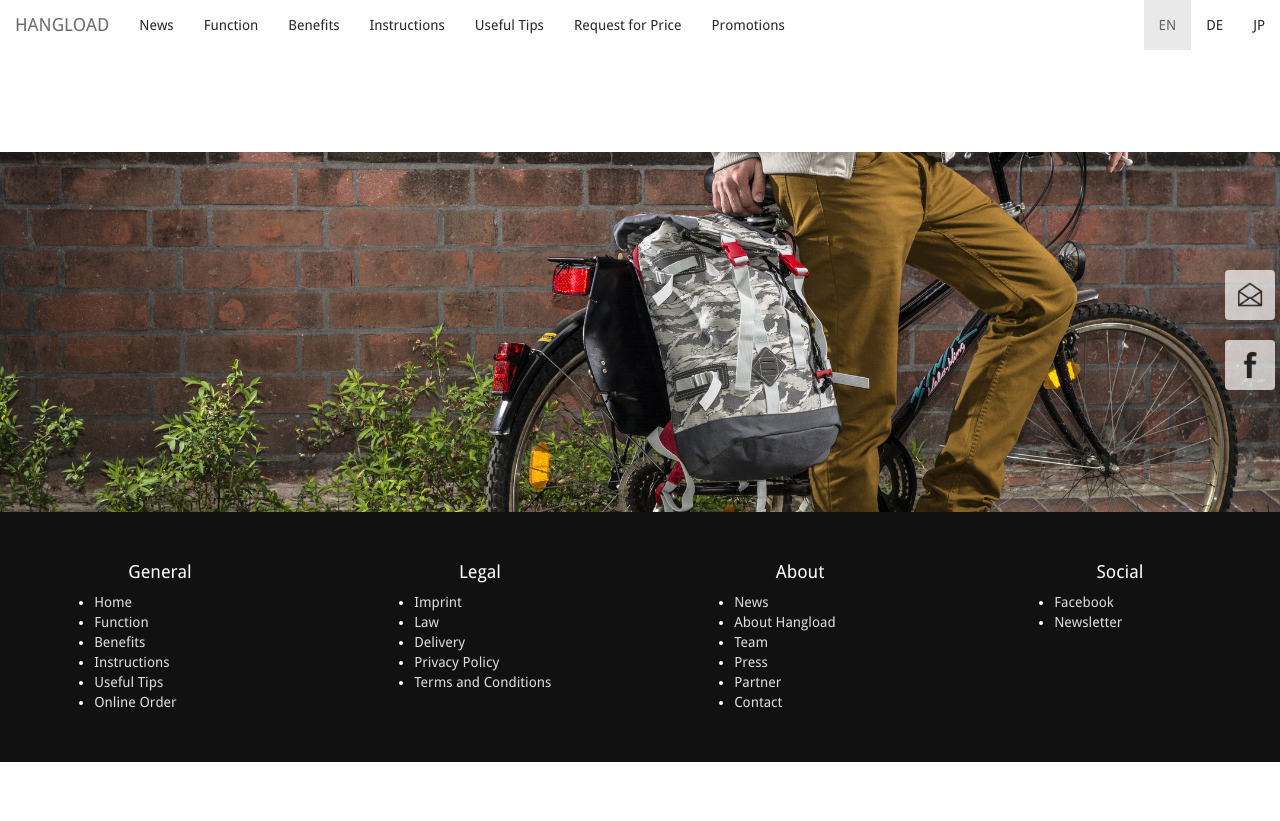
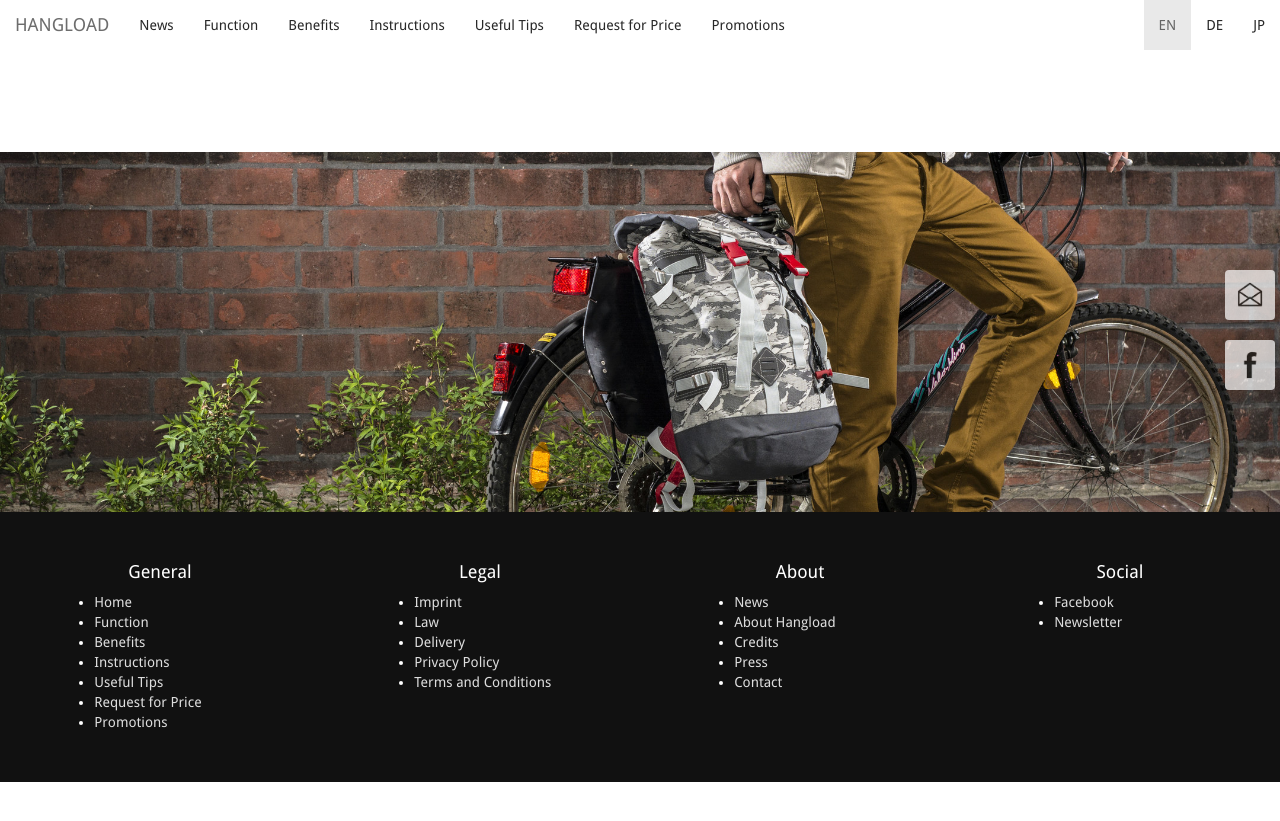
Before and after one commit to bodokaiser/hangload.com, a Jekyll site: the page built from thank.html, in a window 1280 px wide and 900 px high, scrolled down 500 px. Shown: the top 821 px of the window. Built offline with Jekyll 4.4.1, drawn with Linux system fonts in a browser that asks for light colours; nearby versions of some CDN libraries; library files that are not in the unit come from our copies; Markdown is read by kramdown in place of the engine named in the settings.

Commit message:
Update footer.html

```diff
--- a/_includes/footer.html
+++ b/_includes/footer.html
@@ -11,7 +11,8 @@
           <li><a href="/#benefits">Benefits</a></li>
           <li><a href="/instructions">Instructions</a></li>
 		  <li><a href="/technique">Useful Tips</a></li>
-          <li><a href="/webshop">Online Order</a></li>
+          <li><a href="/webshop">Request for Price</a></li>
+          <li><a href="/promotions">Promotions</a></li>
          <!-- <li><a href="/#socialize">Socialize</a></li> -->
         </ul>
       </div>
@@ -38,9 +39,9 @@
         <ul>
         	<li><a href="//hangloadug.tumblr.com/">News</a></li>
 		  <li><a href="/about/#aboutHL">About Hangload</a></li>
-          	<li><a href="/about/#team">Team</a></li>
+          	<li><a href="/about/#team">Credits</a></li>
 		  <li><a href="/press/#press">Press</a></li>
-		   <li><a href="/partner/#partner">Partner</a></li>
+		   <!-- <li><a href="/partner/#partner">Partner</a></li> -->
 		  <li><a href="mailto:info@hangload.com">Contact</a></li>
         </ul>
       </div>
```
